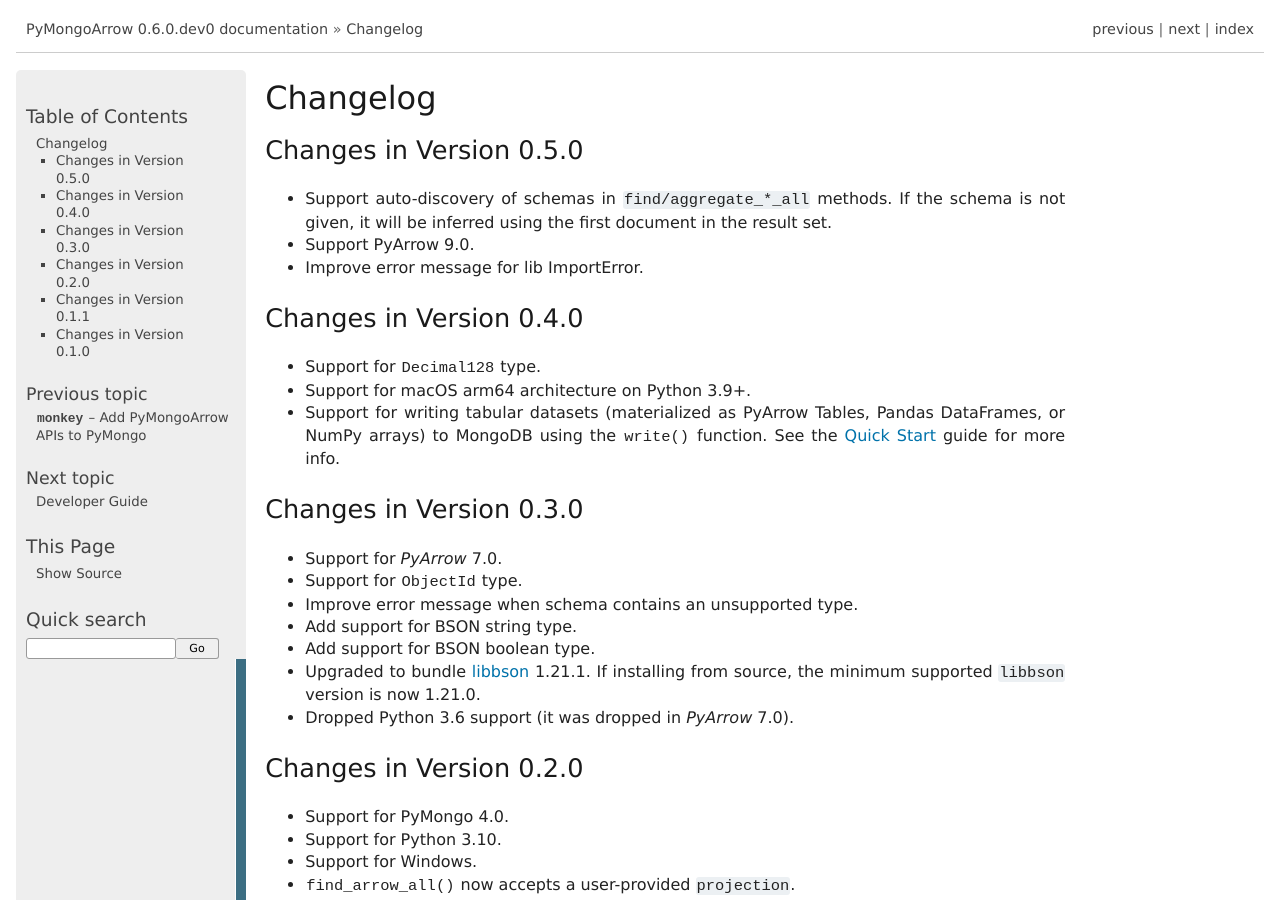
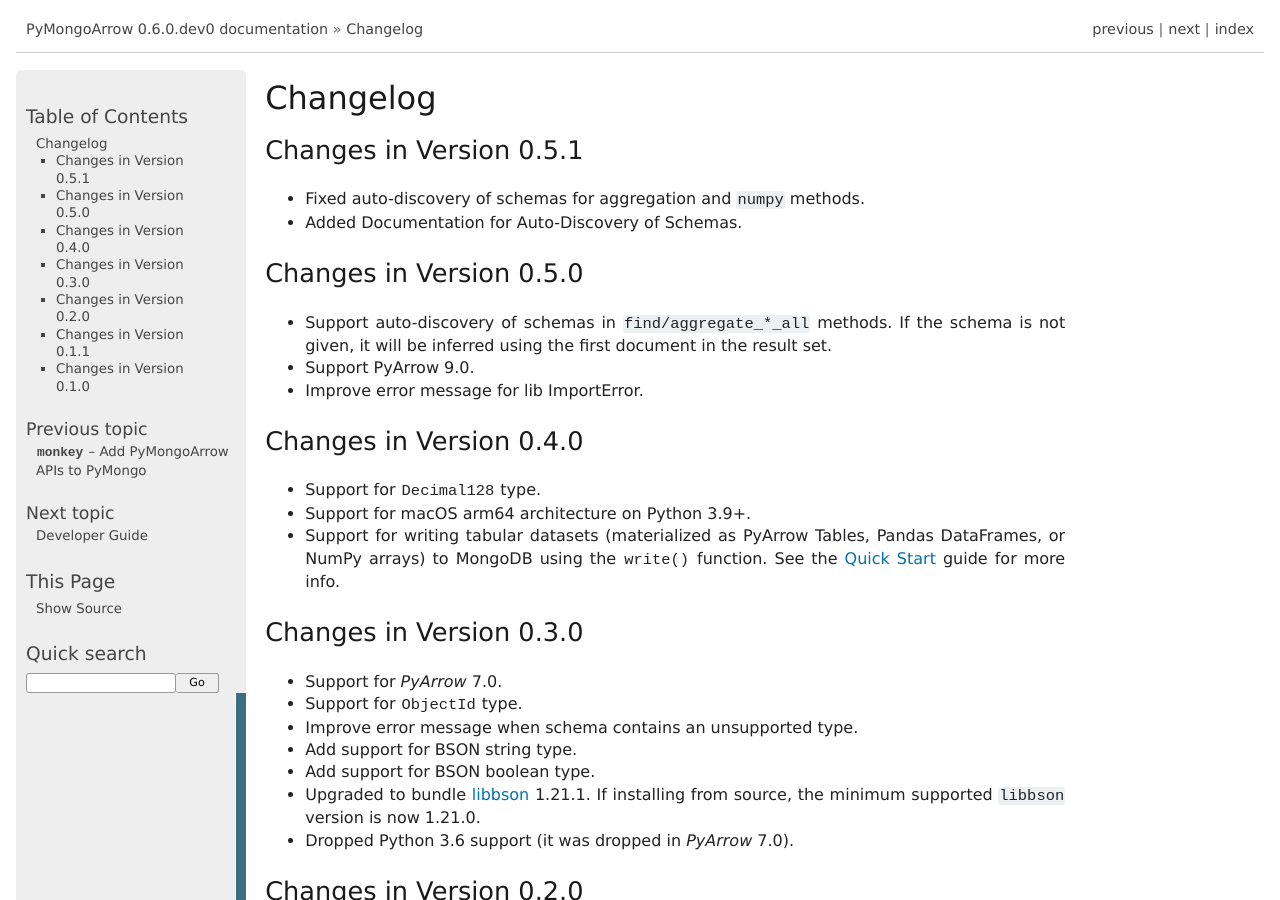
Before and after one commit to mongodb-labs/mongo-arrow, a Sphinx documentation site: the page built from bindings/python/docs/source/changelog.rst, in a window 1280 px wide and 900 px high. Built offline with Sphinx 7.4.7, drawn with Linux system fonts in a browser that asks for light colours.

Commit message:
ARROW-118 Release 0.5.1

```diff
--- a/bindings/python/docs/source/changelog.rst
+++ b/bindings/python/docs/source/changelog.rst
@@ -1,5 +1,10 @@
 Changelog
 =========
+
+Changes in Version 0.5.1
+------------------------
+- Fixed auto-discovery of schemas for aggregation and ``numpy`` methods.
+- Added Documentation for Auto-Discovery of Schemas.
 
 Changes in Version 0.5.0
 ------------------------
```
